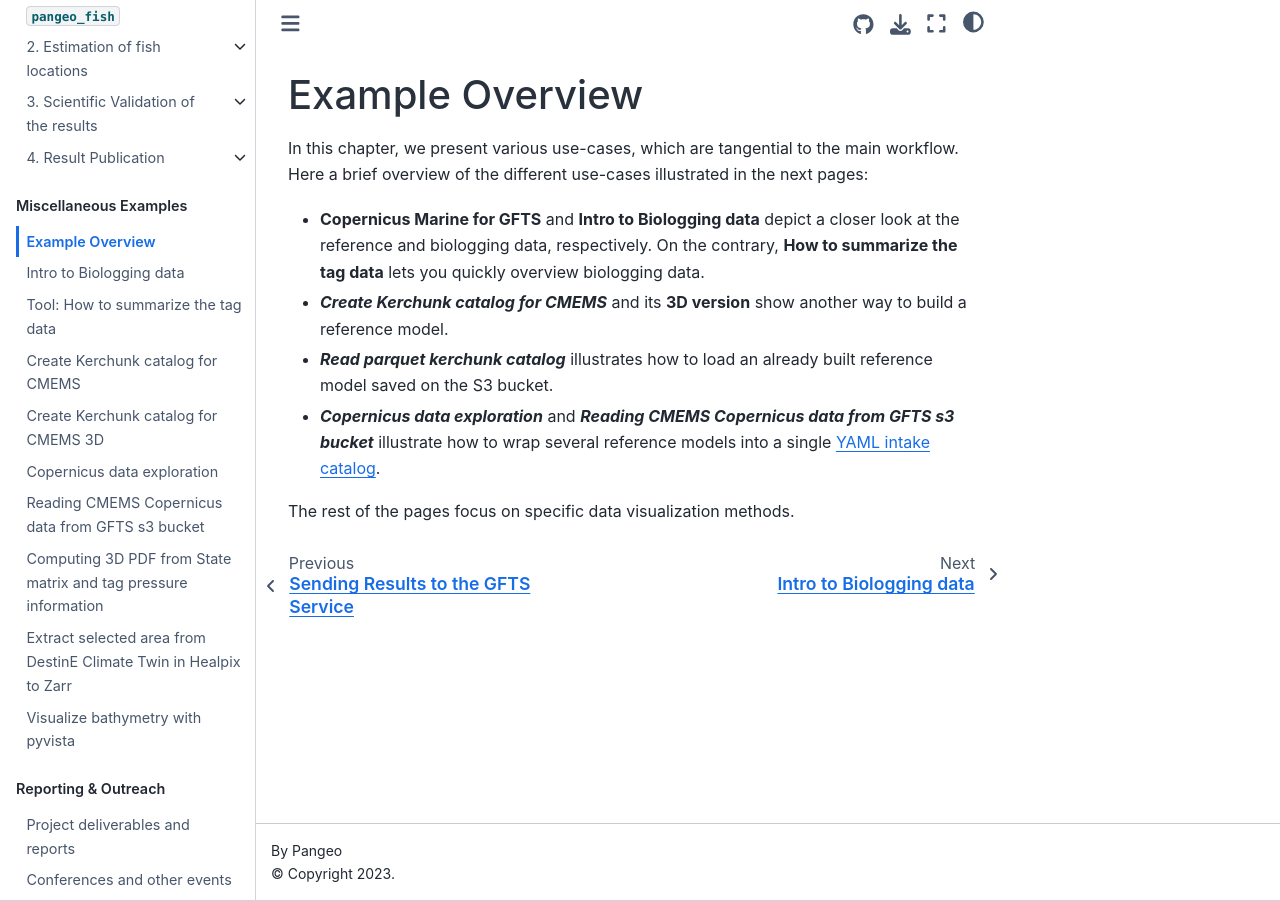
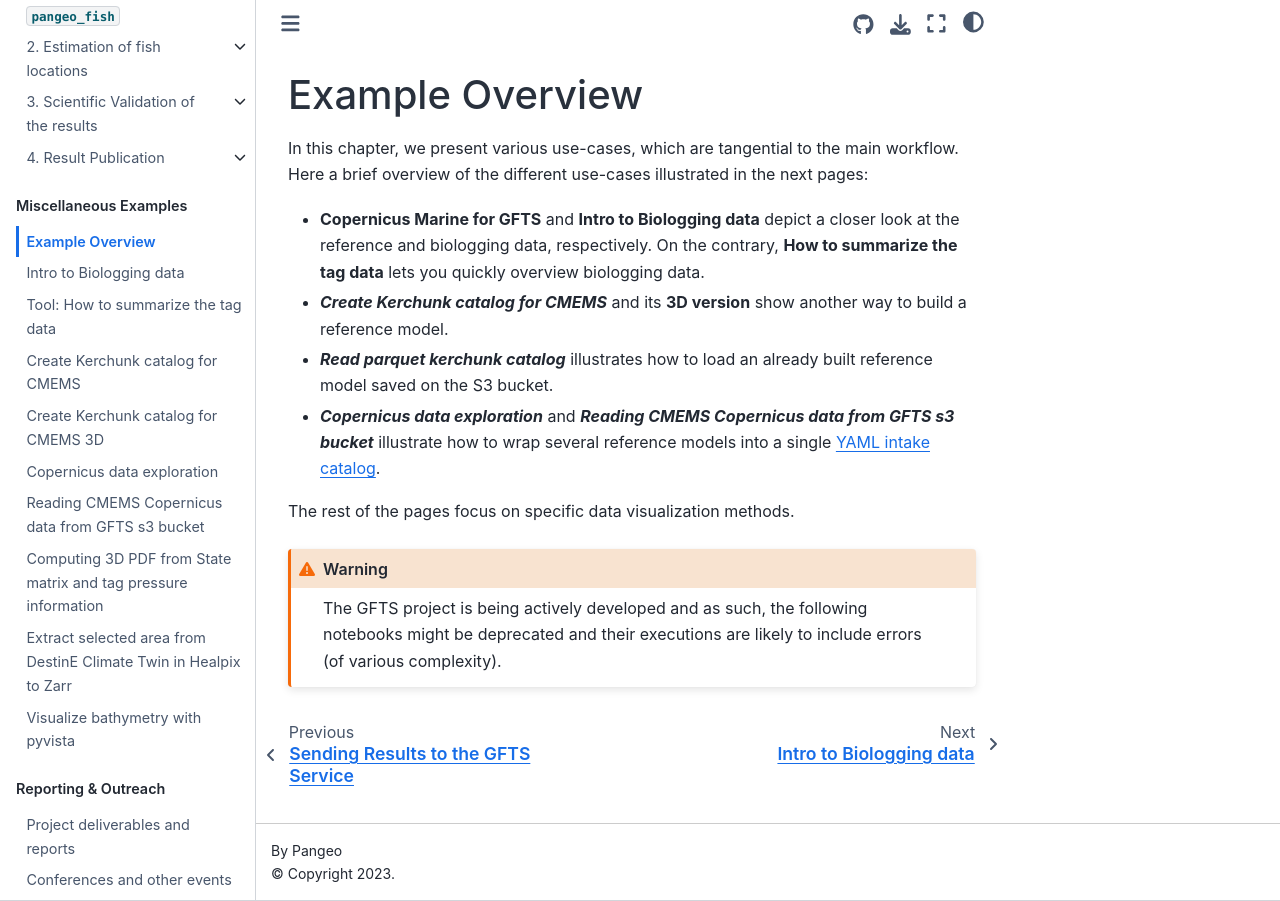
Before and after one commit to destination-earth/DestinE_ESA_GFTS, a Jupyter Book: the page built from docs/other_examples_overview.md, in a window 1280 px wide. Built offline with Jupyter Book 1.0.4 settings and Sphinx 7.4.7 and the Sphinx Book theme 1.1.4, drawn with Linux system fonts in a browser that asks for light colours; pages that are not in the unit, such as notebooks, are missing from menus; comment, search, counter and statistics services are not loaded.

Commit message:
added disclaimer at the beginning of the other examples chapter.

```diff
--- a/docs/other_examples_overview.md
+++ b/docs/other_examples_overview.md
@@ -9,3 +9,7 @@ Here a brief overview of the different use-cases illustrated in the next pages:
 - **_Copernicus data exploration_** and **_Reading CMEMS Copernicus data from GFTS s3 bucket_** illustrate how to wrap several reference models into a single [YAML intake catalog](https://intake.readthedocs.io/en/latest/catalog.html#yaml-format).
 
 The rest of the pages focus on specific data visualization methods.
+
+:::{warning}
+The GFTS project is being actively developed and as such, the following notebooks might be deprecated and their executions are likely to include errors (of various complexity).
+:::
```
